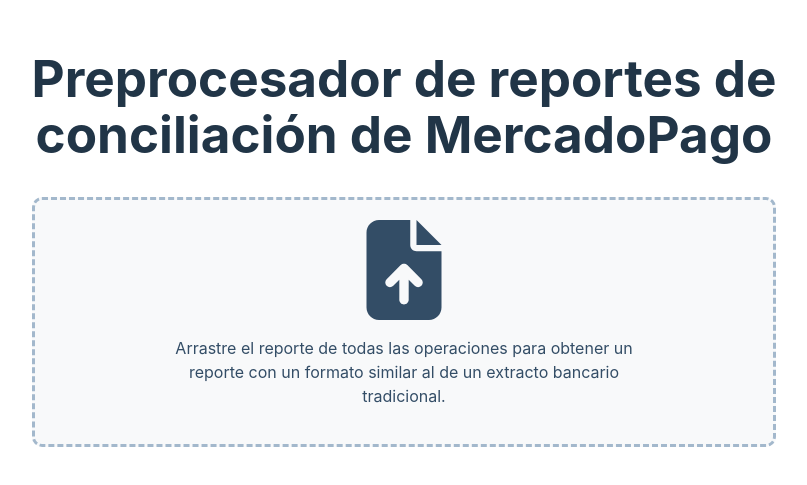
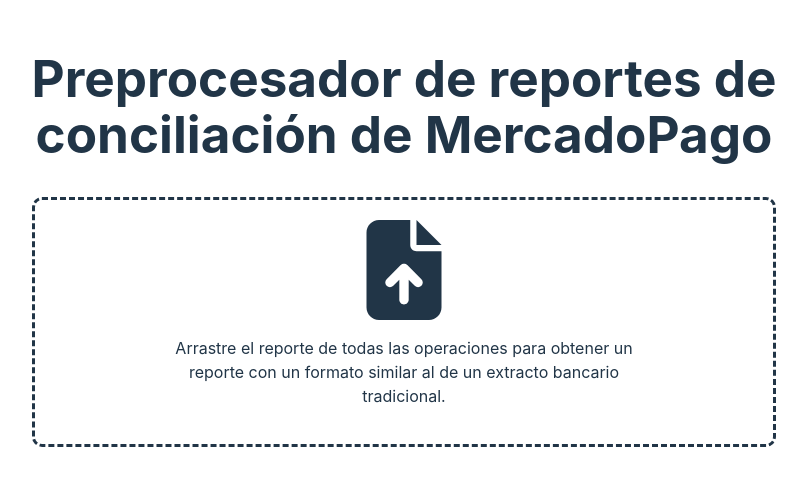
Before and after one commit to binderplus/preprocesador_mercadopago, a React (Vite) app: page / in a window 1280 px wide. Shown: the part 169-654 px from the top of the page, without its empty margins (236-1043 px from the left). Built offline with nearby package versions, Linux system fonts and the light colour scheme.

Commit message:
CSS module

```diff
--- a/src/FileHandler.jsx
+++ b/src/FileHandler.jsx
@@ -2,7 +2,7 @@
 import {useDropzone} from 'react-dropzone'
 import {FaFileArrowUp, FaFileCircleCheck, FaFileCircleXmark, FaHourglassHalf} from "react-icons/fa6";
 import {process} from "./Preprocessor.js";
-import './FileHandler.css'
+import styles from './FileHandler.module.css'
 
 export const FileHandler = () => {
     const [state, setState] = useState("initial")
@@ -46,28 +46,28 @@
     if (state === "error") {
         Icon = FaHourglassHalf
         message = error
-        containerColor = "red"
+        containerColor = styles.red
     }
 
     if (state === "processing") {
         Icon = FaHourglassHalf
         message = "Procesando..."
-        containerColor = "green"
+        containerColor = styles.green
     }
 
     if (state !== "processing") {
         if (isDragAccept) {
             Icon = FaFileCircleCheck
             message = "Suelte aquí..."
-            containerColor = "green"
+            containerColor = styles.green
         } else if (isDragReject) {
             Icon = FaFileCircleXmark
             message = "Solo archivos .csv o .xlsx"
-            containerColor = "red"
+            containerColor = styles.red
         }
     }
 
-    const containerClass = "container " + containerColor
+    const containerClass = styles.container + " " + containerColor
 
     return (<div {...getRootProps({className: containerClass})}>
         <input {...getInputProps()} />
```
Also changed, not shown: src/FileHandler.module.css (renamed from src/FileHandler.css).
